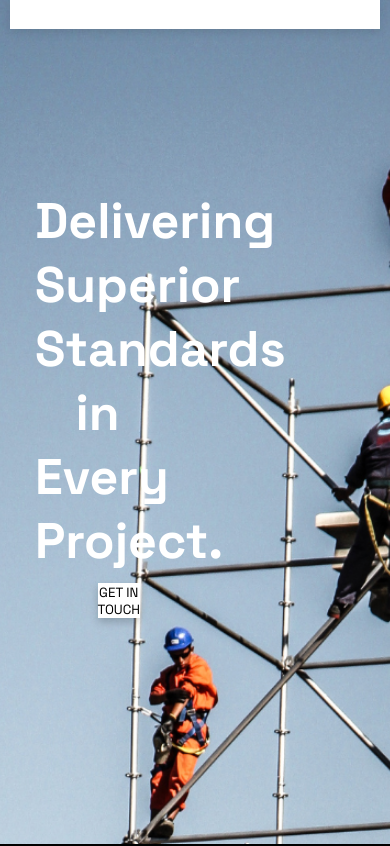
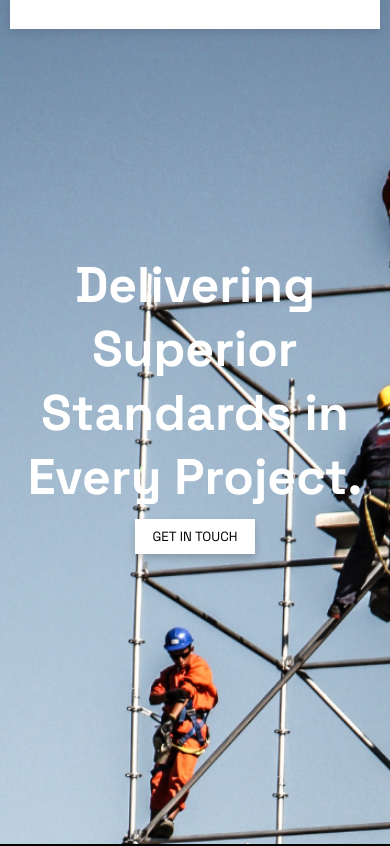
Before and after one commit to RayyanDevZone/zikon, a React (Create React App) app: page / in a window 390 px wide. Shown: the top 846 px of the page. Built offline with nearby package versions, Linux system fonts and the light colour scheme.

Commit message:
first page responsive

```diff
--- a/src/components/Firstpage/Firstpage.scss
+++ b/src/components/Firstpage/Firstpage.scss
@@ -43,7 +43,7 @@
             box-sizing: border-box;
             padding: 10px 65px;
             >a{
-                // border: 1px solid red;\
+                // border: 1px solid red;
                 text-decoration: none;
                 display: flex;
                 >button{
@@ -68,3 +68,20 @@
         }
     }
   }
+  @media (max-width: 480px){
+   .descriptionfp{
+    .descLeft{
+        width: 100%;
+        padding: 0px;
+    }
+   }
+   .btn{
+    align-items: center;
+    justify-content: center;
+    >a{
+
+        width: auto;
+    }
+   }
+
+  }
```
Also changed, not shown: src/components/Firstpage/Firstpage.jsx (line endings or trailing spaces).
